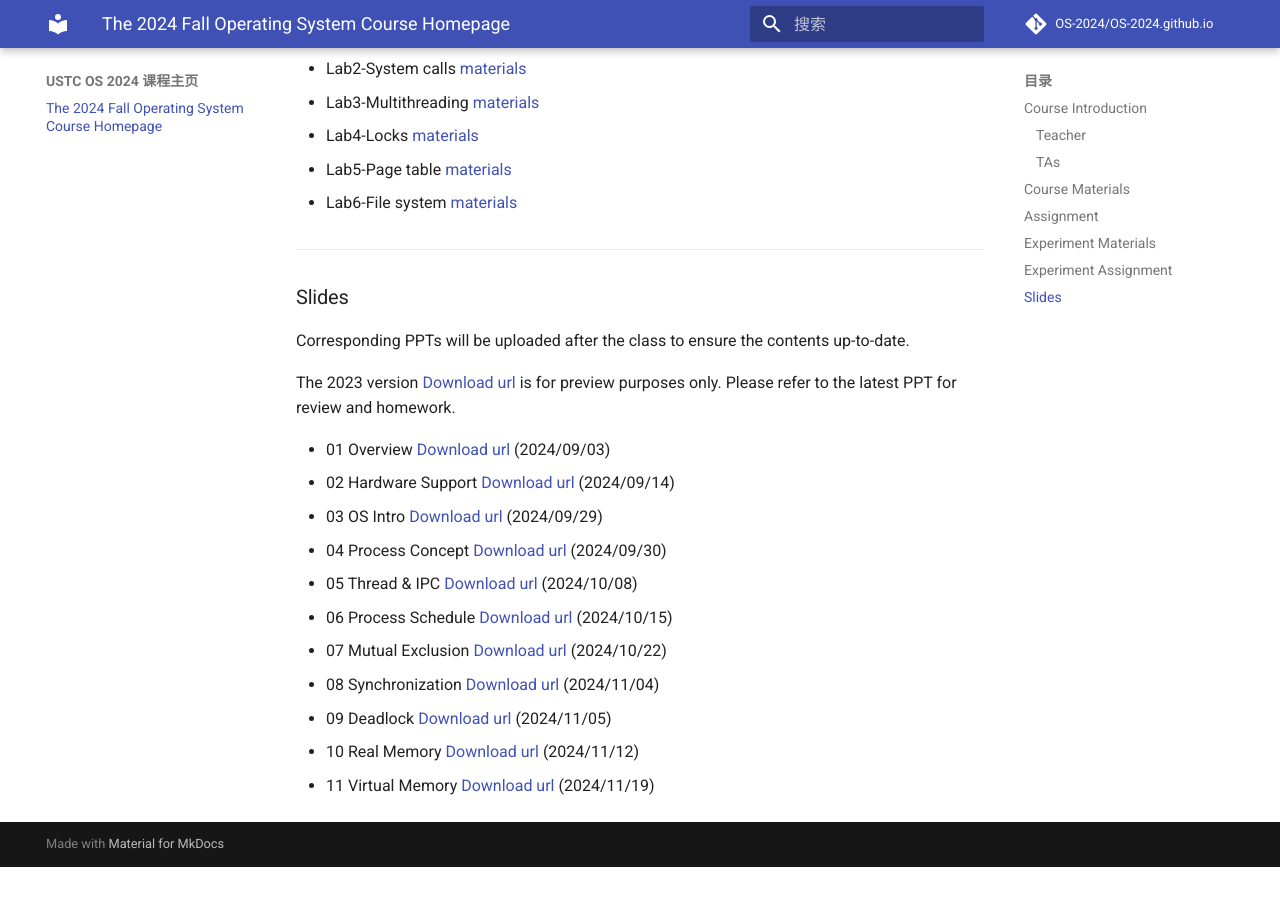
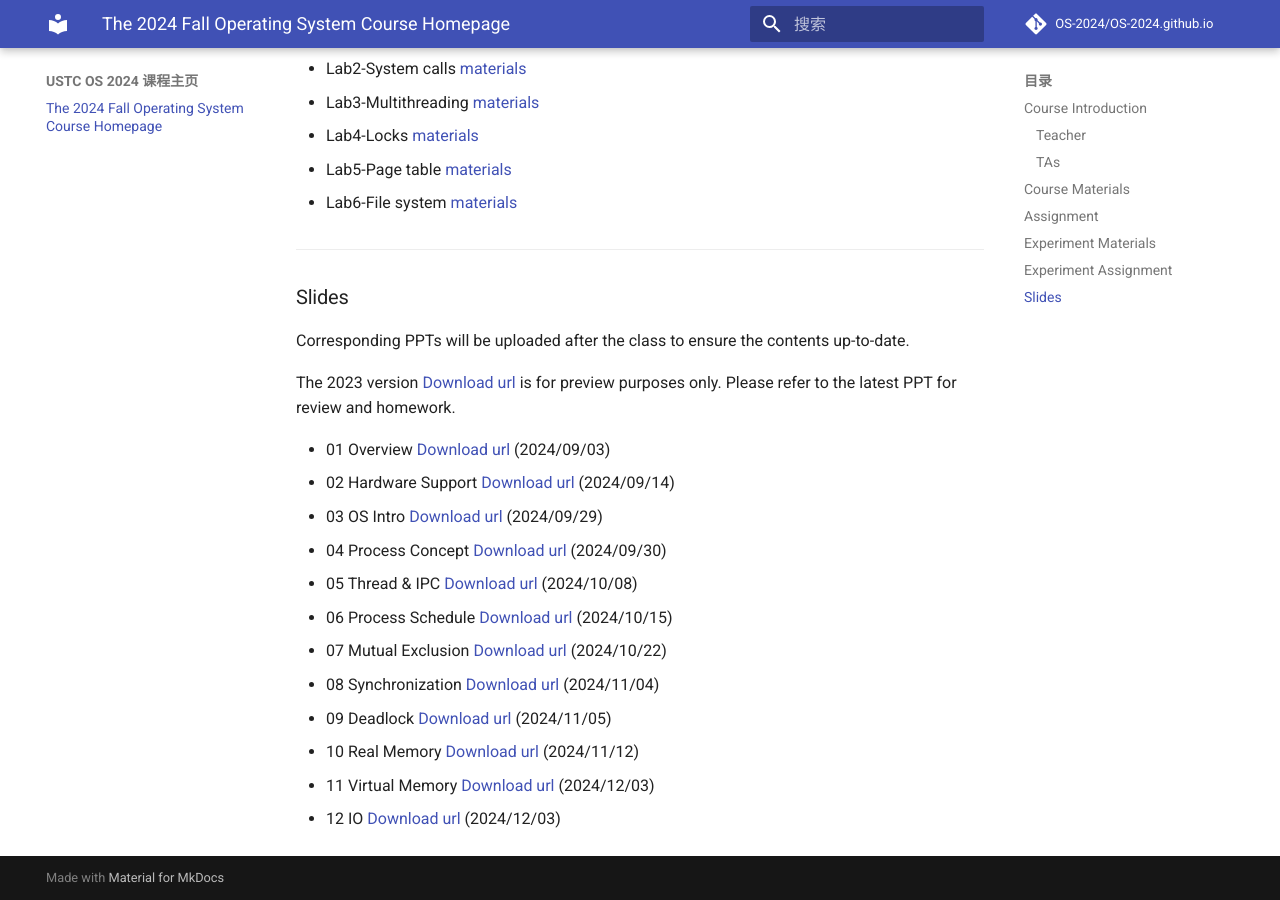
Before and after one commit to OS-2024/OS-2024.github.io, an MkDocs documentation site: the page built from docs/index.md, in a window 1280 px wide and 900 px high, scrolled down 2672 px. Built offline with MkDocs 1.6.1 and Material for MkDocs 9.7.7, drawn with Linux system fonts in a browser that asks for light colours; comment, search, counter and statistics services are not loaded; before the commit the page ends 3539 px from its top, so only the background shows below that.

Commit message:
update slide11 & add slide12

```diff
--- a/docs/index.md
+++ b/docs/index.md
@@ -141,4 +141,5 @@ The 2023 version [Download url](https://rec.ustc.edu.cn/share/56d24140-68d3-11ef
 * 08 Synchronization [Download url](https://rec.ustc.edu.cn/share/36a6ee90-9b74-11ef-9e26-0968c0e8f8d2) (2024/11/04)
 * 09 Deadlock [Download url](https://rec.ustc.edu.cn/share/ee625fe0-9b3b-11ef-9459-85ca9c8b267a) (2024/11/05)
 * 10 Real Memory [Download url](https://rec.ustc.edu.cn/share/a1862a60-a0fe-11ef-842d-55024ab1dccf) (2024/11/12)
-* 11 Virtual Memory [Download url](https://rec.ustc.edu.cn/share/90a79e40-a63e-11ef-b6b9-5ba730c808e2) (2024/11/19)
+* 11 Virtual Memory [Download url](https://rec.ustc.edu.cn/share/594bbe60-b141-11ef-95d3-19f1f0756234) (2024/12/03)
+* 12 IO [Download url](https://rec.ustc.edu.cn/share/754d9ca0-b141-11ef-8860-e3924ed04dfc) (2024/12/03)
```
